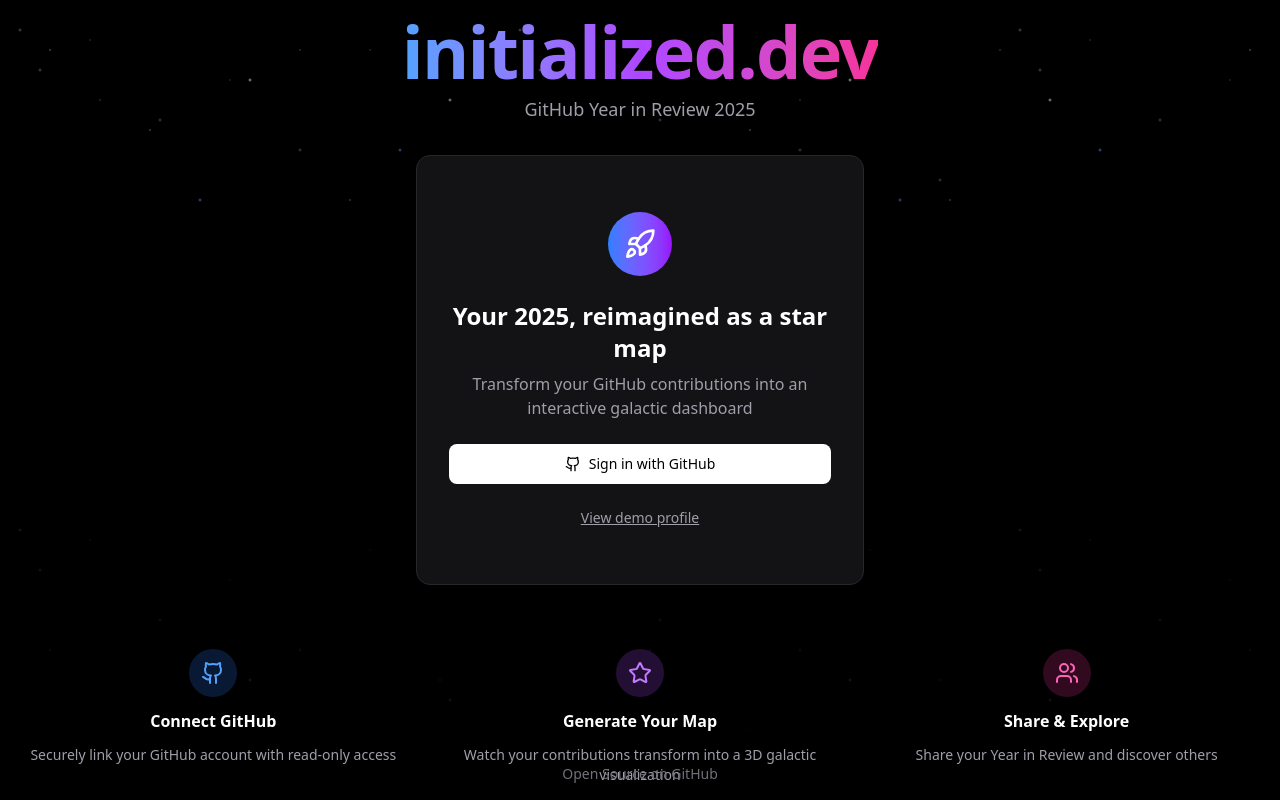
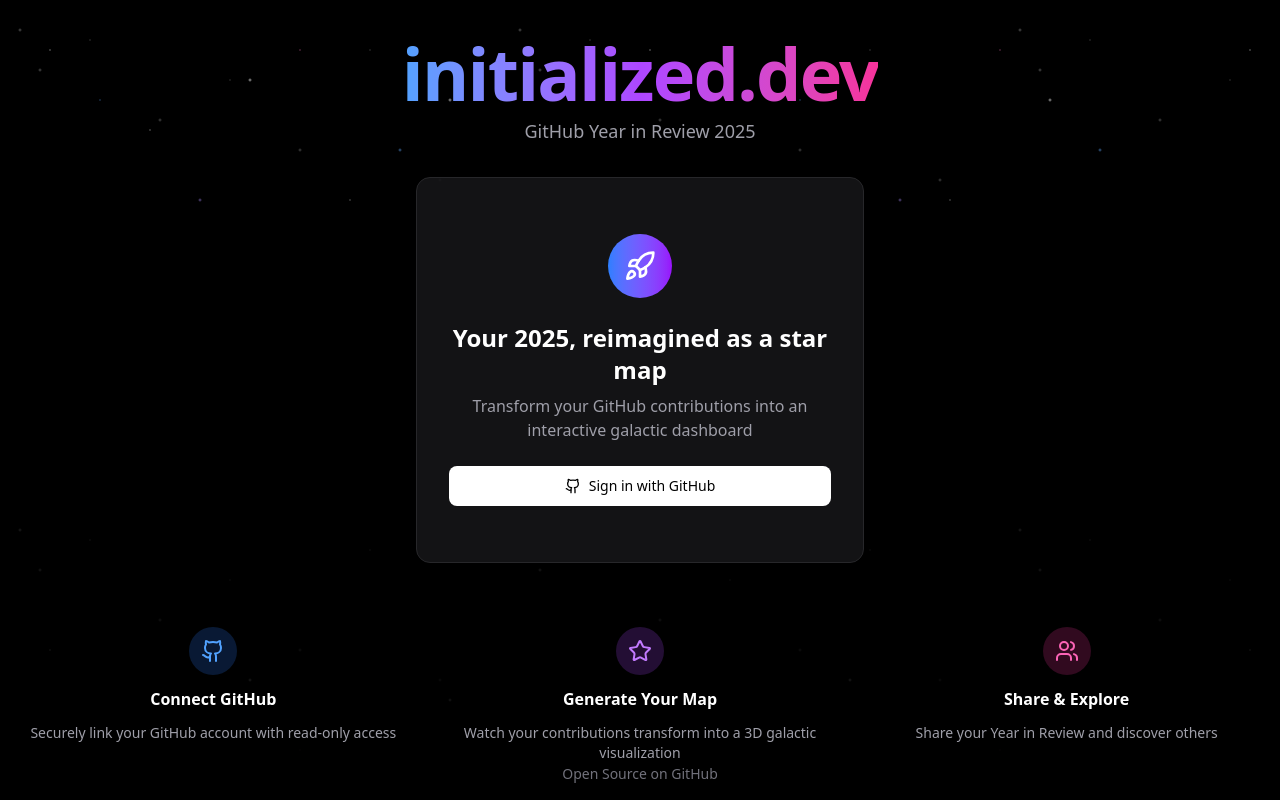
Before and after one commit to wbfoss/initialized, a Next.js app: page / in a window 1280 px wide. Built offline with nearby package versions, Linux system fonts and the light colour scheme; no server answers.

Commit message:
fix: remove demo user link from homepage

```diff
--- a/src/app/page.tsx
+++ b/src/app/page.tsx
@@ -71,13 +71,6 @@
               <Github className="h-5 w-5" />
               Sign in with GitHub
             </Button>
-
-            <a
-              href="/u/demo/2025"
-              className="text-sm text-zinc-400 hover:text-white transition-colors cursor-pointer underline"
-            >
-              View demo profile
-            </a>
           </CardContent>
         </Card>
 
```
